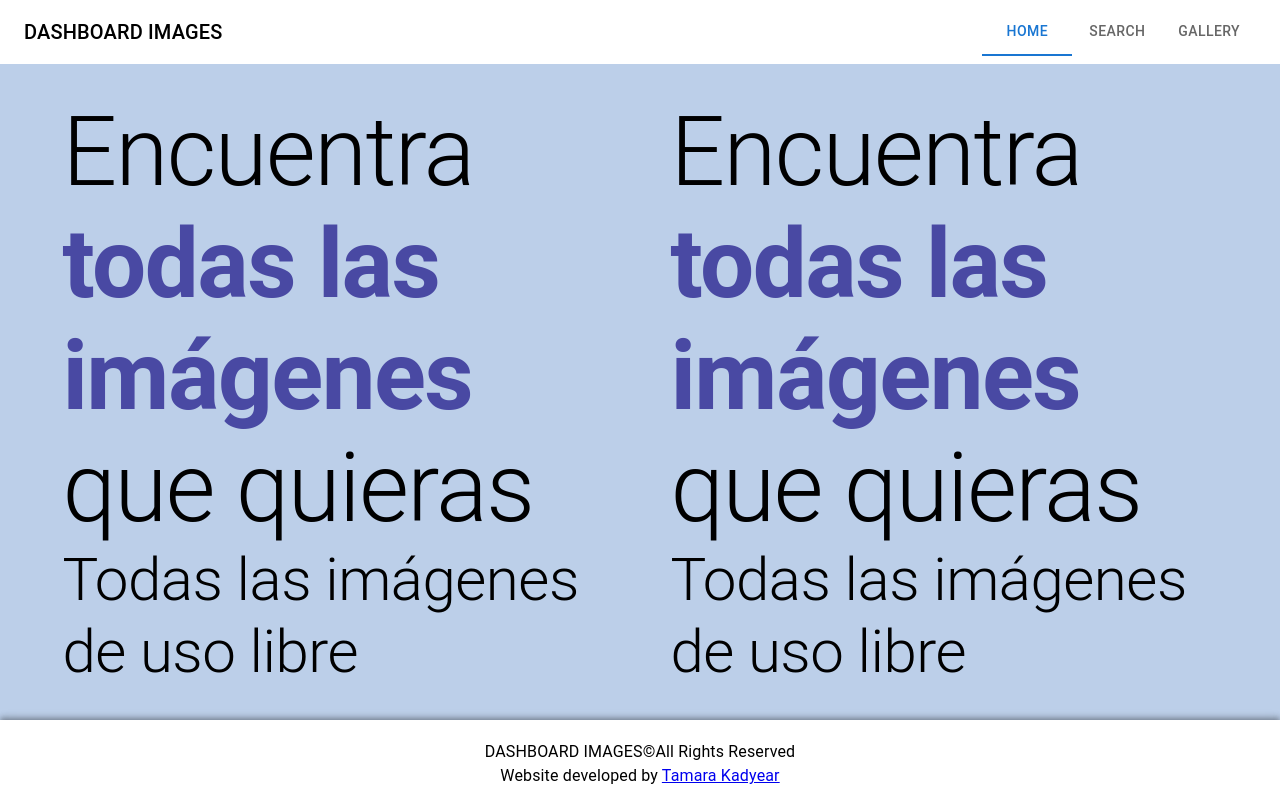
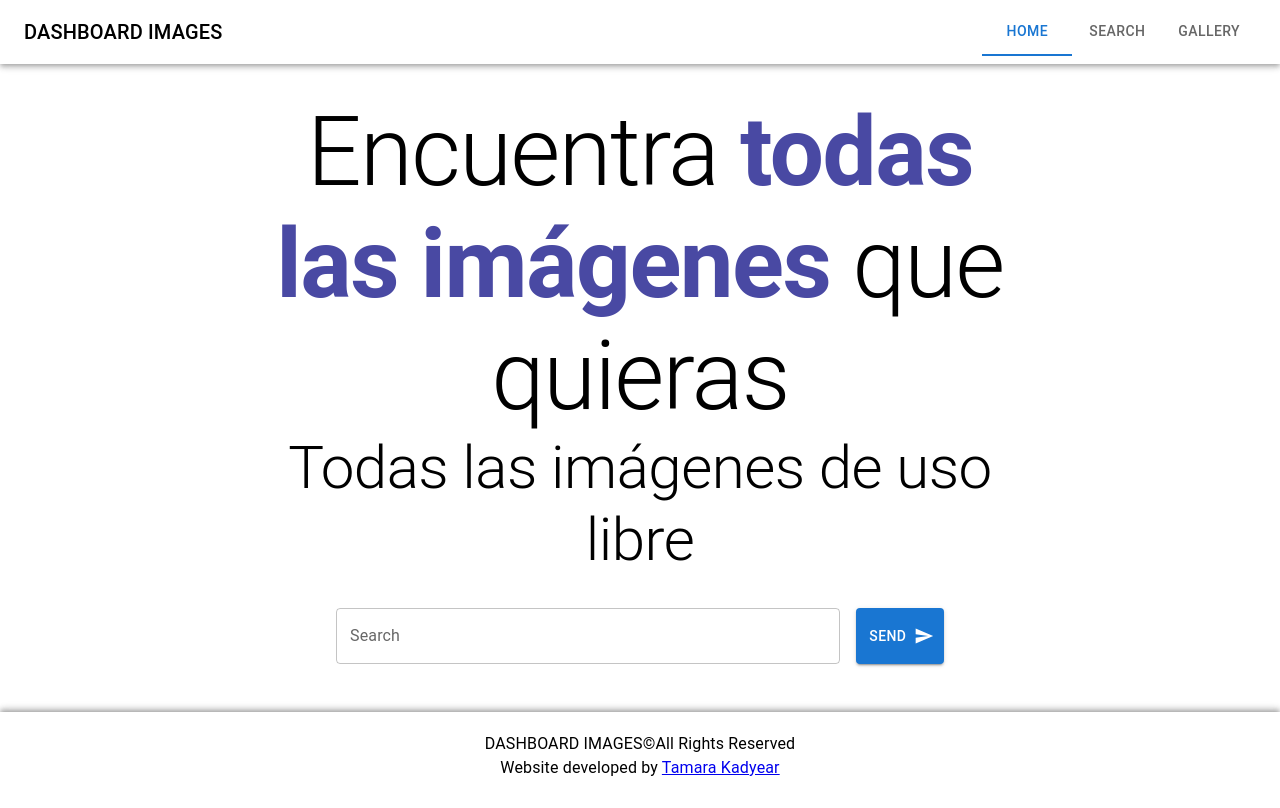
Before and after one commit to TKadyear/dashboard-images, a React (Create React App) app: page / in a window 1280 px wide. Built offline with nearby package versions, Linux system fonts and the light colour scheme.

Commit message:
WIP - Added search Input Home Page

```diff
--- a/src/index.css
+++ b/src/index.css
@@ -4,6 +4,4 @@ body {
 
 main {
   min-height: calc(100vh - 64px - 88px);
-  background: rgb(188, 207, 233);
-
 }
--- a/src/pages/Home.js
+++ b/src/pages/Home.js
@@ -1,25 +1,49 @@
-import { Typography, Box } from "@mui/material";
+import { Typography, Box, Button } from "@mui/material";
+import SendIcon from "@mui/icons-material/Send";
 import styled from "@emotion/styled";
+import { useState } from "react";
+import { InputSearch } from "../components/TextField";
+import { Link } from "react-router-dom";
+
 const Container = styled.div`/*css*/
 	display: flex;
+	flex-direction: column;
+	align-items: center;
+	text-align: center;
+	gap: 2rem;
+	padding: 2rem;
+`;
+const FormSearch = styled.div`/*css*/
+	display: flex;
+	width: 50%;
 	flex-direction: row;
-	justify-content: space-around;
-	padding: 2rem;
-
+	gap: 1rem;
 `;
 
 export const Home = () => {
+	const [searchTerm, setSearchTerm] = useState("");
+	const handleChange = (e) => setSearchTerm(e.target.value);
 	return (
 		<>
 			<Container>
-				<Box sx={{ width: "45%" }}>
+				<Box sx={{ width: "65%" }}>
 					<Typography variant="h1">Encuentra <strong style={{ color: "#4949a3" }}>todas las imágenes</strong> que quieras</Typography>
 					<Typography variant="h2" >Todas las imágenes de uso libre</Typography>
 				</Box>
-				<Box sx={{ width: "45%" }}>
-					<Typography variant="h1">Encuentra <strong style={{ color: "#4949a3" }}>todas las imágenes</strong> que quieras</Typography>
-					<Typography variant="h2" >Todas las imágenes de uso libre</Typography>
-				</Box>
+				<FormSearch>
+
+					<InputSearch
+						id="search"
+						label="Search"
+						value={searchTerm}
+						onChange={handleChange}
+					>
+					</InputSearch>
+					<Button variant="contained" to={searchTerm ? `/search/?query=${searchTerm}` : "/search"} endIcon={<SendIcon />} component={Link}>
+						Send
+					</Button>
+				</FormSearch>
+
 			</Container>
 		</>
 	);
```
